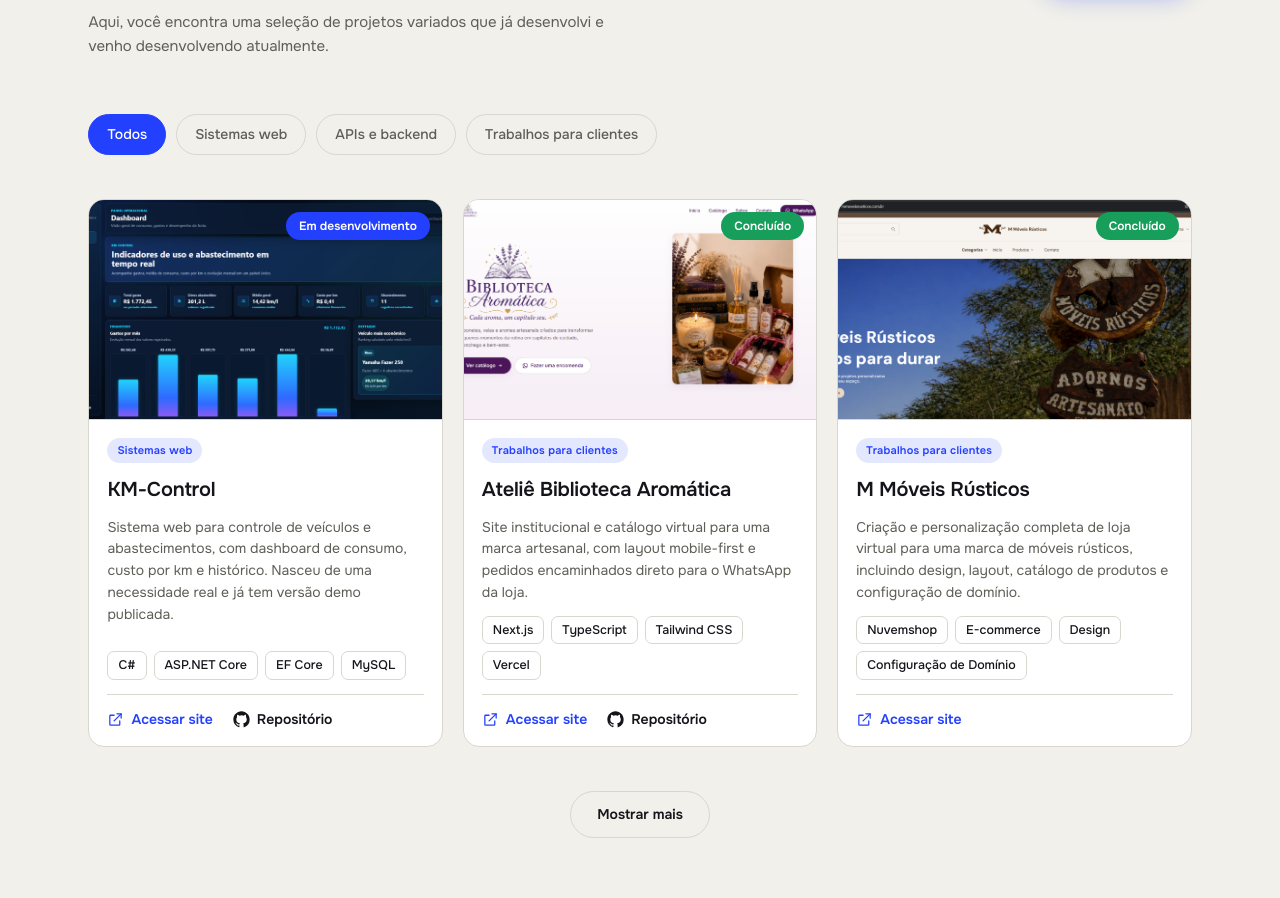
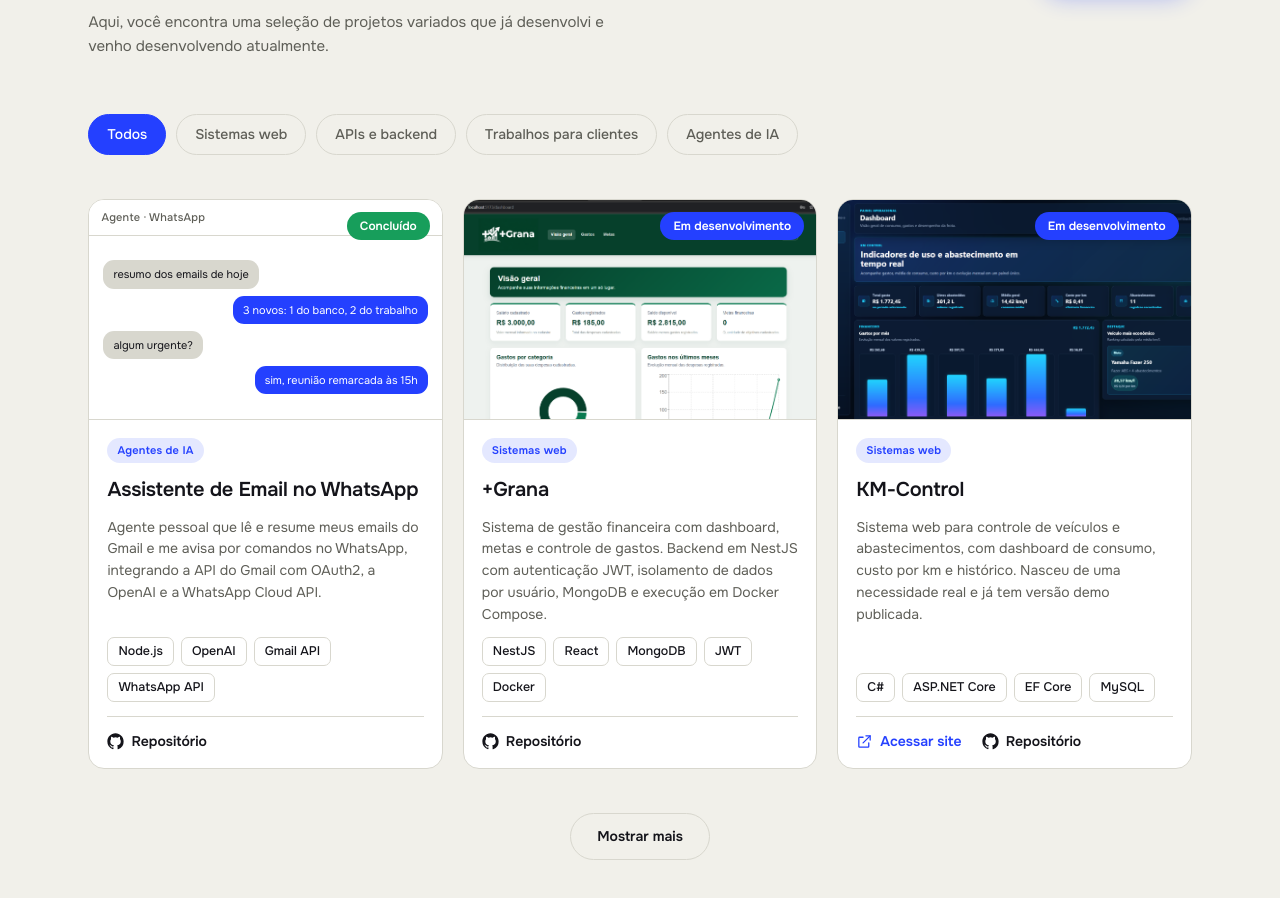
Before and after one commit to DanielMeirelesSi/PortfolioDaniel, a Next.js app: page / in a window 1280 px wide. Shown: the part 948-1846 px from the top of the page. Built offline with nearby package versions, Linux system fonts and the light colour scheme.

Commit message:
feat: add AI agents category and email assistant project

```diff
--- a/src/components/Previews.tsx
+++ b/src/components/Previews.tsx
@@ -84,6 +84,24 @@ if (id === "internal") {
     );
   }
 
+  if (id === "emailagent") {
+    return (
+      <div className="pv">
+        <div className="pv-top">
+          <span className="lbl">Agente · WhatsApp</span>
+        </div>
+        <div className="pv-body">
+          <div className="pv-chat">
+            <div className="pv-bub inb">resumo dos emails de hoje</div>
+            <div className="pv-bub out">3 novos: 1 do banco, 2 do trabalho</div>
+            <div className="pv-bub inb">algum urgente?</div>
+            <div className="pv-bub out">sim, reunião remarcada às 15h</div>
+          </div>
+        </div>
+      </div>
+    );
+  }
+
   return (
     <div className="pv">
       <div className="pv-top">
--- a/src/data/content.ts
+++ b/src/data/content.ts
@@ -148,7 +148,7 @@ export const ui: Record<Lang, UIStrings> = {
   },
 };
 
-export type CategoryId = "all" | "web" | "backend" | "client";
+export type CategoryId = "all" | "web" | "backend" | "client" | "ai";
 
 export interface Category {
   id: CategoryId;
@@ -161,6 +161,7 @@ export const categories: Category[] = [
   { id: "web", pt: "Sistemas web", en: "Web systems" },
   { id: "backend", pt: "APIs e backend", en: "APIs & backend" },
   { id: "client", pt: "Trabalhos para clientes", en: "Client work" },
+  { id: "ai", pt: "Agentes de IA", en: "AI agents" },
 ];
 
 export interface ProjectLocale {
@@ -168,7 +169,7 @@ export interface ProjectLocale {
 }
 
 export interface Project {
-  id: "kmcontrol" | "maisgrana" | "cinema" | "atelie" | "internal" | "banqueiro" | "mmoveis";
+  id: "kmcontrol" | "maisgrana" | "cinema" | "atelie" | "internal" | "banqueiro" | "mmoveis" | "emailagent";
   title: string;
   tags: string[];
   categories: Exclude<CategoryId, "all">[];
@@ -181,6 +182,28 @@ export interface Project {
 }
 
 export const projects: Project[] = [
+  {
+    id: "emailagent",
+    title: "Assistente de Email no WhatsApp",
+    tags: ["Node.js", "OpenAI", "Gmail API", "WhatsApp API"],
+    categories: ["ai"],
+    repo: "https://github.com/DanielMeirelesSi/Gmail_Agent_WhatsApp",
+    status: "done",
+    /*image: "/email-agent.png",*/
+    pt: { desc: "Agente pessoal que lê e resume meus emails do Gmail e me avisa por comandos no WhatsApp, integrando a API do Gmail com OAuth2, a OpenAI e a WhatsApp Cloud API." },
+    en: { desc: "Personal agent that reads and summarizes my Gmail emails and notifies me through WhatsApp commands, integrating the Gmail API with OAuth2, OpenAI and the WhatsApp Cloud API." },
+  },
+  {
+    id: "maisgrana",
+    title: "+Grana",
+    tags: ["NestJS", "React", "MongoDB", "JWT", "Docker"],
+    categories: ["web"],
+    repo: "https://github.com/DanielMeirelesSi/MaisGrana",
+    status: "dev",
+    image: "/mais-grana.png",
+    pt: { desc: "Sistema de gestão financeira com dashboard, metas e controle de gastos. Backend em NestJS com autenticação JWT, isolamento de dados por usuário, MongoDB e execução em Docker Compose." },
+    en: { desc: "Financial management system with dashboard, goals and expense tracking. NestJS backend with JWT auth, per-user data isolation, MongoDB and Docker Compose." },
+  },
   {
     id: "kmcontrol",
     title: "KM-Control",
@@ -216,17 +239,6 @@ export const projects: Project[] = [
     image: "/mmoveis.png",
     pt: { desc: "Criação e personalização completa de loja virtual para uma marca de móveis rústicos, incluindo design, layout, catálogo de produtos e configuração de domínio." },
     en: { desc: "Full setup and customization of an online store for a rustic furniture brand, including design, layout, product catalog and domain configuration." },
-  },
-  {
-    id: "maisgrana",
-    title: "+Grana",
-    tags: ["NestJS", "React", "MongoDB", "JWT", "Docker"],
-    categories: ["web"],
-    repo: "https://github.com/DanielMeirelesSi/MaisGrana",
-    status: "dev",
-    image: "/mais-grana.png",
-    pt: { desc: "Sistema de gestão financeira com dashboard, metas e controle de gastos. Backend em NestJS com autenticação JWT, isolamento de dados por usuário, MongoDB e execução em Docker Compose." },
-    en: { desc: "Financial management system with dashboard, goals and expense tracking. NestJS backend with JWT auth, per-user data isolation, MongoDB and Docker Compose." },
   },
   {
     id: "cinema",
```
